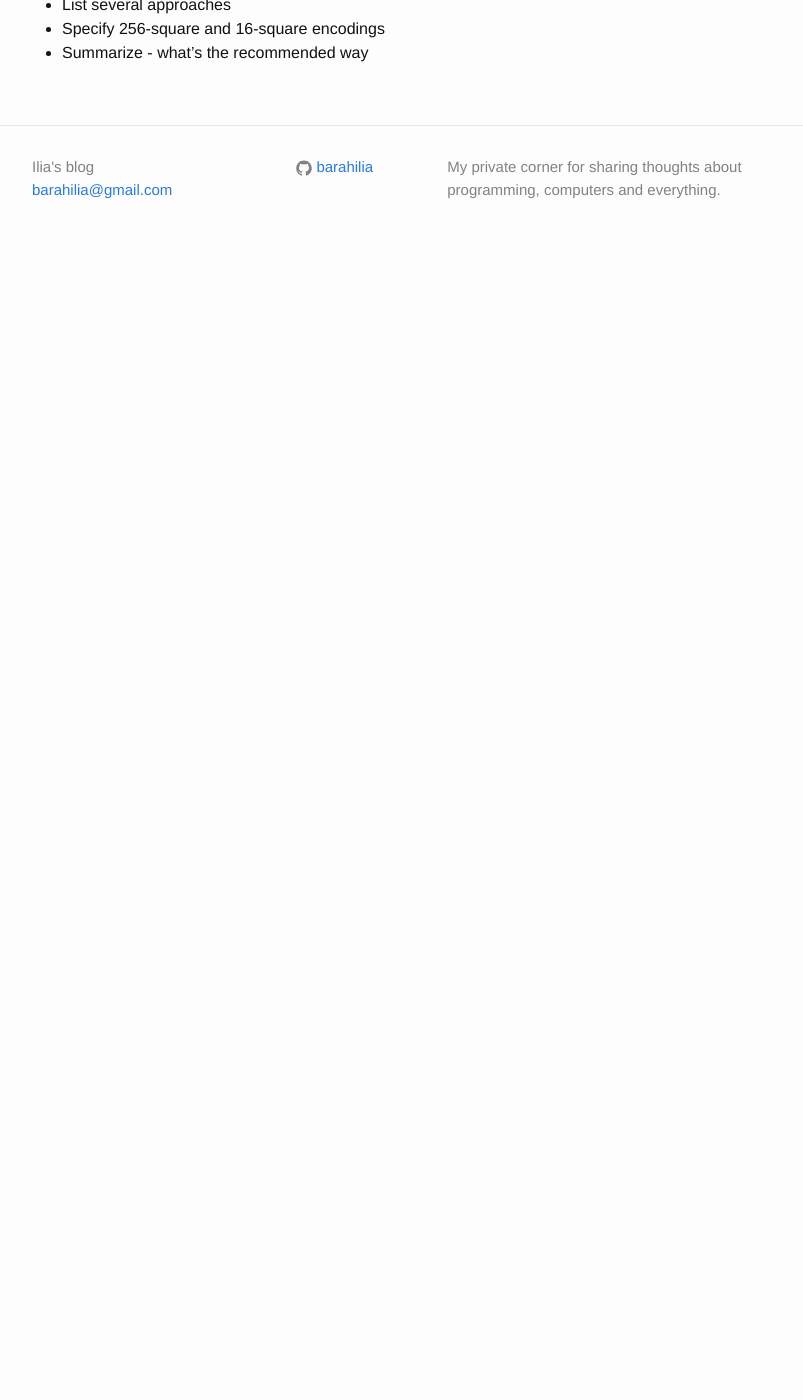
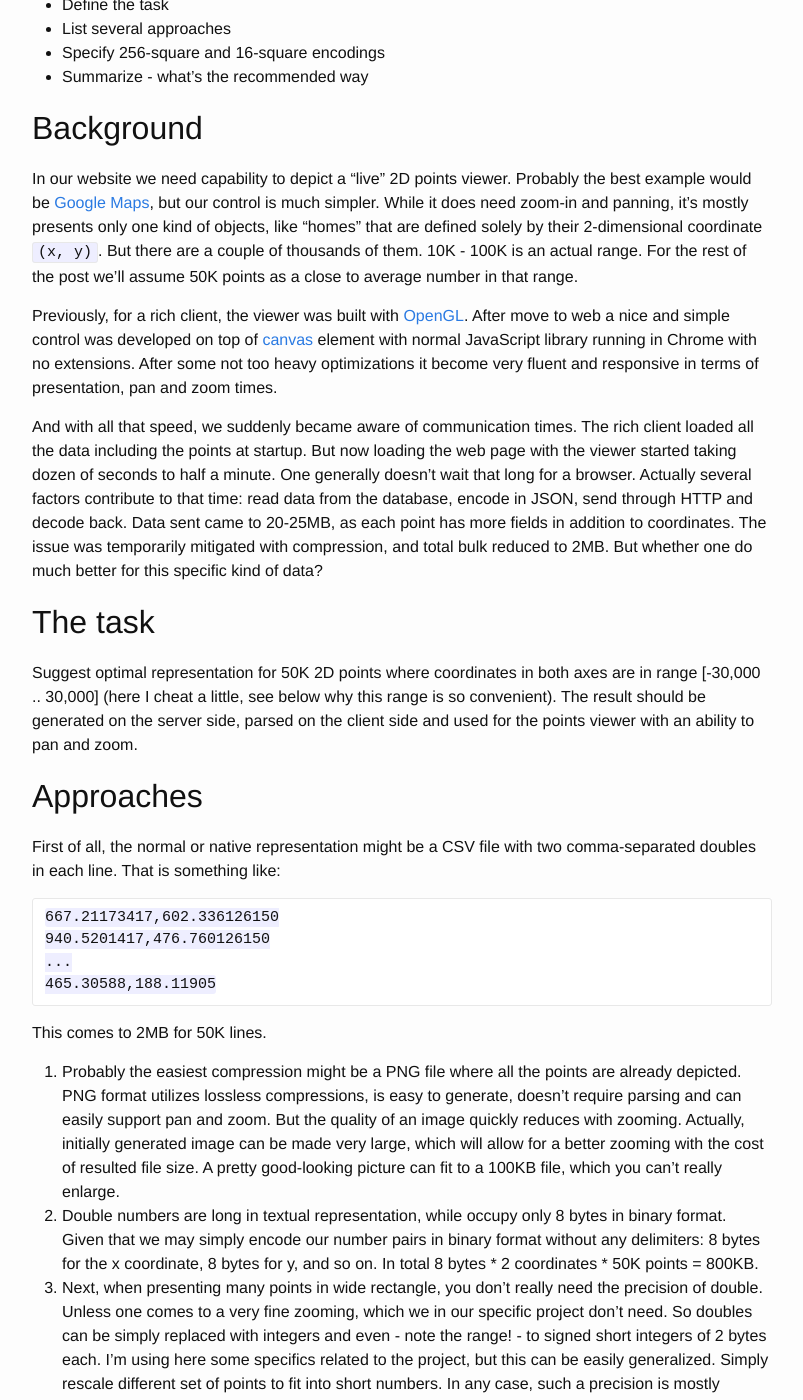
Before and after one commit to barahilia/blog, a Jekyll site: the page built from _posts/2014-10-11-points-on-plane-compression.markdown, in a window 1280 px wide and 1400 px high, scrolled down 270 px. Shown: the whole window, without its empty margins (238-1041 px from the left). Built offline with Jekyll 4.4.1, drawn with Linux system fonts in a browser that asks for light colours; before the commit the page ends 900 px from its top, so only the background shows below that; some of the changed text lies outside the part shown.

Commit message:
Writing the first major part of the post

```diff
--- a/_posts/2014-10-11-points-on-plane-compression.markdown
+++ b/_posts/2014-10-11-points-on-plane-compression.markdown
@@ -5,9 +5,84 @@ date:   2014-10-11 20:58:00
 categories: computers
 ---
 
-**TODO**:
+<span style="background: yellow">
+**TODO:**
+</span>
 
+* Background - v
 * Define the task
 * List several approaches
 * Specify 256-square and 16-square encodings
 * Summarize - what's the recommended way
+
+## Background
+
+In our website we need capability to depict a "live" 2D points viewer. Probably
+the best example would be [Google Maps](https://maps.google.com/), but
+our control is much simpler. While it does need zoom-in and panning, it's mostly
+presents only one kind of objects, like "homes" that are defined solely by their
+2-dimensional coordinate `(x, y)`. But there are a couple of thousands of them.
+10K - 100K is an actual range. For the rest of the post we'll assume 50K points
+as a close to average number in that range.
+
+Previously, for a rich client, the viewer was built with
+[OpenGL](https://www.opengl.org). After move to web a nice and simple control
+was developed on top of [canvas](www.w3schools.com/html/html5_canvas.asp)
+element with normal JavaScript library running in Chrome with no extensions.
+After some not too heavy optimizations it become very fluent and responsive in
+terms of presentation, pan and zoom times.
+
+And with all that speed, we suddenly became aware of communication times. The
+rich client loaded all the data including the points at startup. But now loading
+the web page with the viewer started taking dozen of seconds to half a minute.
+One generally doesn't wait that long for a browser. Actually several factors
+contribute to that time: read data from the database, encode in JSON, send
+through HTTP and decode back. Data sent came to 20-25MB, as each point has more
+fields in addition to coordinates. The issue was temporarily mitigated with
+compression, and total bulk reduced to 2MB. But whether one do much better for
+this specific kind of data?
+
+## The task
+
+Suggest optimal representation for 50K 2D points where coordinates in both axes
+are in range \[-30,000 .. 30,000\] (here I cheat a little, see below why this
+range is so convenient). The result should be generated on the server side,
+parsed on the client side and used for the points viewer with an ability to pan
+and zoom.
+
+## Approaches
+
+First of all, the normal or native representation might be a CSV file with two
+comma-separated doubles in each line. That is something like:
+
+    667.21173417,602.336126150
+    940.5201417,476.760126150
+    ...
+    465.30588,188.11905
+
+This comes to 2MB for 50K lines.
+
+1. Probably the easiest compression might be a PNG file where all the points are
+   already depicted. PNG format utilizes lossless compressions, is easy to
+   generate, doesn't require parsing and can easily support pan and zoom. But
+   the quality of an image quickly reduces with zooming. Actually, initially
+   generated image can be made very large, which will allow for a better zooming
+   with the cost of resulted file size. A pretty good-looking picture can fit to
+   a 100KB file, which you can't really enlarge.
+1. Double numbers are long in textual representation, while occupy only 8 bytes
+   in binary format. Given that we may simply encode our number pairs in binary
+   format without any delimiters: 8 bytes for the x coordinate, 8 bytes for y,
+   and so on. In total 8 bytes * 2 coordinates * 50K points = 800KB.
+1. Next, when presenting many points in wide rectangle, you don't really need
+   the precision of double. Unless one comes to a very fine zooming, which we in
+   our specific project don't need. So doubles can be simply replaced with
+   integers and even - note the range! - to signed short integers of 2 bytes
+   each. I'm using here some specifics related to the project, but this can be
+   easily generalized. Simply rescale different set of points to fit into short
+   numbers. In any case, such a precision is mostly enough for the modern
+   screen resolutions. So now we stand at 2 bytes * 2 coordinates * 50K points =
+   200KB. Not a bad progress. So far, so good!
+
+<span style="background: yellow">
+Fill details here...
+</span>
```
